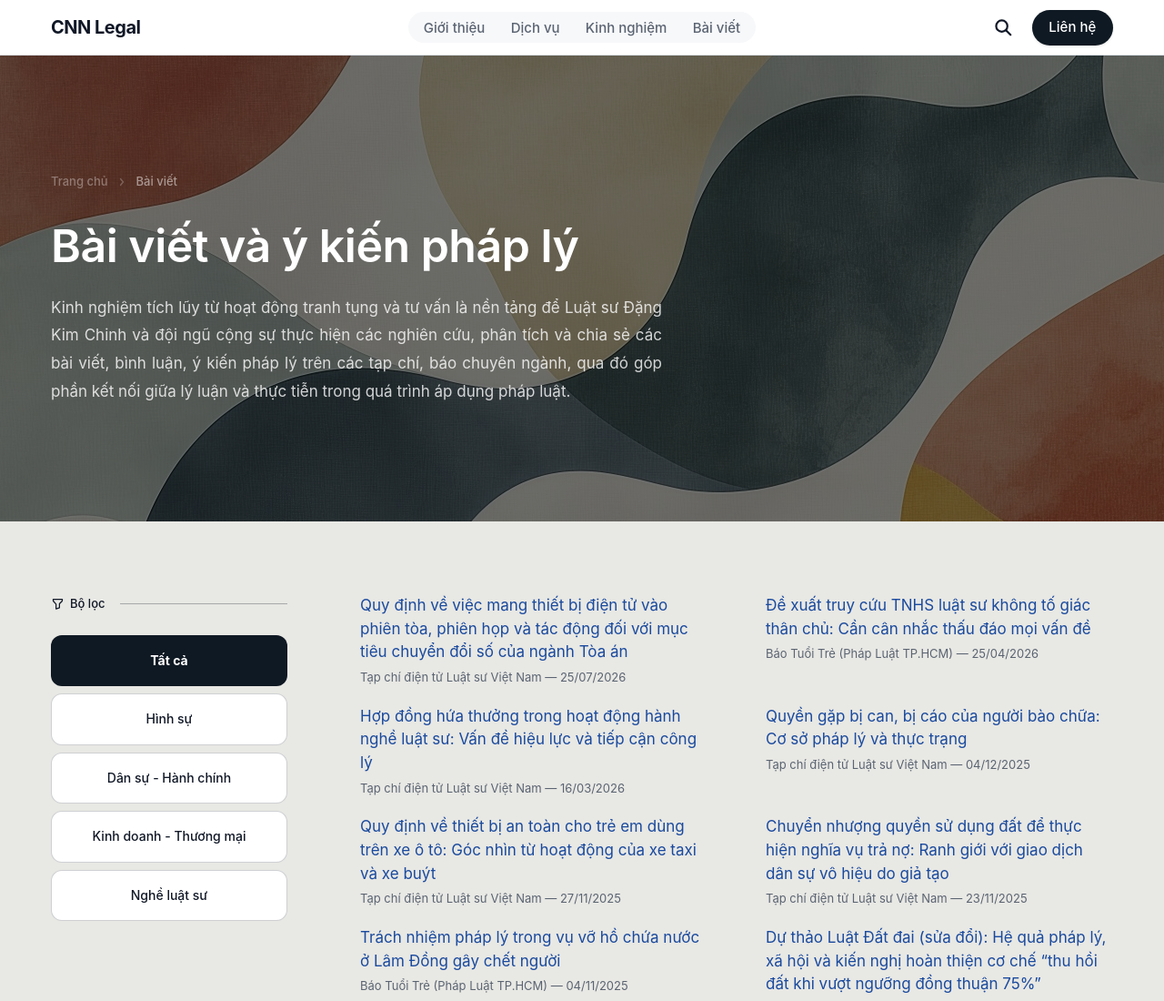
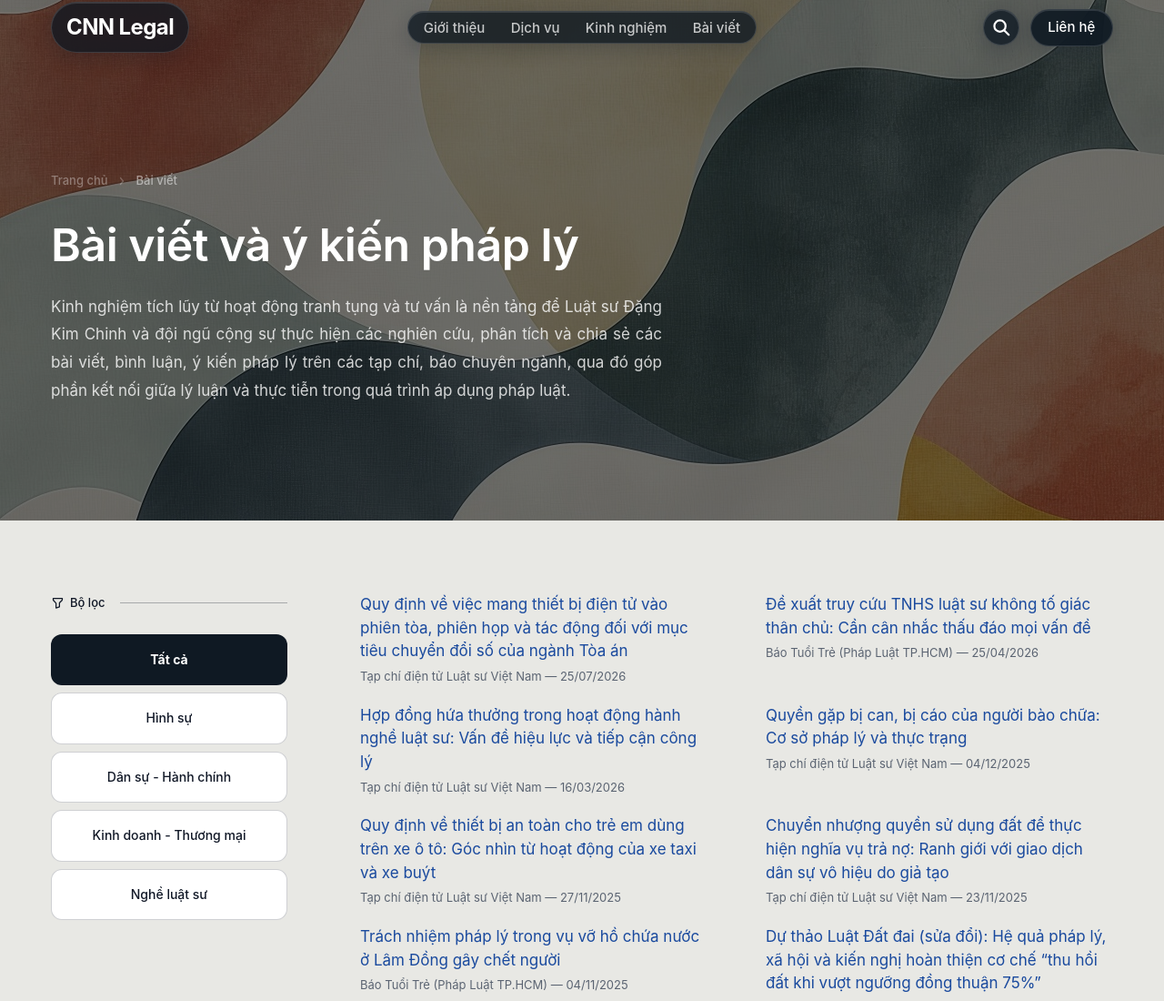
Before and after one commit to danggiaminh/Trang-Web-CNN-Legal, an Astro site: page /bai-viet in a window 1280 px wide. Shown: the top 1100 px of the page at 91% size. Built offline with nearby package versions, Linux system fonts and the light colour scheme; Astro itself is replaced by a stand-in of ours; a web font is replaced by a local one.

Commit message:
style(header): header nổi dạng kính, bỏ nền trắng, logo to hơn
Header không còn thanh nền trắng và đường viền dưới. Logo, khung nav, nút tìm
kiếm và nút Liên hệ giờ là bốn nút kính riêng biệt nổi trên nội dung: nền đen
mờ, backdrop-filter blur kèm saturate, viền trắng rất nhạt và đổ bóng để tách
khỏi hậu cảnh. Logo tăng từ 1.25rem lên 1.5rem.

Để nội dung chạy được ra sau header, header giữ sticky nhưng thêm margin-bottom
âm bằng đúng --nav-h nên không chiếm chỗ trong luồng. Hero trang chủ đổi từ
calc(100vh - --nav-h) sang h-dvh vì nay nó bắt đầu từ đỉnh khung nhìn. Bảy
trang còn lại được cộng --nav-h vào riêng padding-top, giữ nguyên padding-bottom,
nên nội dung nằm đúng vị trí cũ trong khi nền của khối trên cùng kéo lên sau
header.

Chọn kính nền đen thay vì trắng mờ vì không phải trang nào cũng có hero tối:
33 trang bài viết chi tiết, trang vụ án và 404 đều nền sáng. Nền đen mờ cho chữ
trắng đọc được trên cả hai loại nền nên không phải thêm prop cho BaseLayout hay
JS bắt scroll để đổi màu theo từng trang.

Độ đục ban đầu đặt 58% thì trên nền ivory sáng chỉ còn khoảng 4:1, dưới ngưỡng
WCAG AA, các mục nav chưa chọn ở white/70 còn tệ hơn. Đã nâng lên 78% (nút Liên
hệ 90% để vẫn là nút mạnh nhất) và mục chưa chọn lên white/75. Có nhánh
@supports đổ nền gần đặc cho trình duyệt không hỗ trợ backdrop-filter.

Đã đo bằng Lighthouse trên bản build: trang chủ 99/100/100/100, trang bài viết
nền sáng 97/100/100/100, audit color-contrast không còn lỗi nào ở cả hai. CLS 0,
TBT 0ms. Đã xem ở 1440 và 390px, astro check 0 lỗi.

```diff
--- a/src/components/Header.astro
+++ b/src/components/Header.astro
@@ -12,18 +12,22 @@ const isActive = (item: NavigationItem) =>
 ---
 
 <header
-  class="sticky top-0 z-50 border-b border-border-soft bg-surface-white"
+  class="sticky top-0 z-50 -mb-[var(--nav-h)]"
 >
-  <div class="section-shell grid h-[3.75rem] grid-cols-[1fr_auto_1fr] items-center gap-6">
+  <div class="section-shell grid h-[var(--nav-h)] grid-cols-[1fr_auto_1fr] items-center gap-6">
 
-    <a href="/" class="col-start-1 shrink-0 justify-self-start" aria-label="CNN Legal trang chủ">
-      <span class="font-sans text-[1.25rem] font-bold tracking-tight text-text-dark">
+    <a
+      href="/"
+      class="glass-pill col-start-1 shrink-0 justify-self-start px-4 py-2"
+      aria-label="CNN Legal trang chủ"
+    >
+      <span class="font-sans text-[1.5rem] font-bold tracking-tight text-white">
         CNN Legal
       </span>
     </a>
 
     <nav
-      class="col-start-2 hidden items-center gap-0.5 rounded-full bg-surface-subtle p-1 lg:flex"
+      class="glass-pill col-start-2 hidden items-center gap-0.5 p-1 lg:flex"
       aria-label="Điều hướng chính"
       data-primary-nav
     >
@@ -32,8 +36,8 @@ const isActive = (item: NavigationItem) =>
           class:list={[
             "rounded-full px-3.5 py-1.5 text-[0.9375rem] leading-none transition-all",
             isActive(item)
-              ? "bg-surface-white font-semibold text-deep-blue-navy shadow-sm"
-              : "font-medium text-text-muted hover:text-text-dark",
+              ? "bg-white/20 font-semibold text-white"
+              : "font-medium text-white/75 hover:bg-white/10 hover:text-white",
           ]}
           href={item.href}
           aria-current={isActive(item) ? "page" : undefined}
@@ -47,12 +51,12 @@ const isActive = (item: NavigationItem) =>
       <Search />
       <a
         href="/lien-he/"
-        class="hidden rounded-full bg-ink-black px-5 py-2 text-[0.9375rem] font-medium text-white shadow-sm transition-colors hover:bg-ink-hover active:scale-[0.97] lg:inline-flex"
+        class="glass-pill glass-pill-strong hidden px-5 py-2 text-[0.9375rem] font-medium text-white transition-all active:scale-[0.97] lg:inline-flex"
       >
         Liên hệ
       </a>
       <button
-        class="inline-flex h-9 w-9 items-center justify-center rounded text-text-dark hover:bg-surface-subtle lg:hidden"
+        class="glass-pill inline-flex h-9 w-9 items-center justify-center text-white lg:hidden"
         type="button"
         aria-controls="mobile-menu"
         aria-expanded="false"
@@ -157,7 +161,7 @@ const isActive = (item: NavigationItem) =>
     }
 
     header :global(a[aria-label="CNN Legal trang chủ"] span) {
-      font-size: 1.25em;
+      font-size: 1.5em;
     }
 
     header :global([data-primary-nav]) {
--- a/src/components/Hero.astro
+++ b/src/components/Hero.astro
@@ -6,7 +6,7 @@ import carousel1 from "../assets/images/carousel-1.jpg";
 import carousel3 from "../assets/images/carousel-3.jpg";
 ---
 
-<section class="relative h-[calc(100vh-var(--nav-h))] overflow-hidden">
+<section class="relative h-dvh overflow-hidden">
 
   <div class="grid h-full lg:grid-cols-[2fr_3fr]">
 
--- a/src/components/Search.astro
+++ b/src/components/Search.astro
@@ -3,7 +3,7 @@
 
 <button
   type="button"
-  class="inline-flex h-9 w-9 items-center justify-center rounded-xl text-text-dark transition-colors hover:bg-[#f1f3f5] focus-visible:outline-2 focus-visible:outline-offset-2 focus-visible:outline-text-dark lg:h-10 lg:w-10"
+  class="glass-pill inline-flex h-9 w-9 items-center justify-center text-white focus-visible:outline-2 focus-visible:outline-offset-2 focus-visible:outline-white lg:h-10 lg:w-10"
   aria-label="Tìm kiếm nội dung"
   title="Tìm kiếm nội dung (Ctrl + K)"
   data-search-open
--- a/src/pages/bai-viet/[slug].astro
+++ b/src/pages/bai-viet/[slug].astro
@@ -72,7 +72,7 @@ const structuredData = [
   <article class="bg-warm-ivory">
 
     <div class="border-b border-border-soft bg-surface-white">
-      <div class="section-shell py-10 md:py-12">
+      <div class="section-shell pb-10 pt-[calc(2.5rem+var(--nav-h))] md:pb-12 md:pt-[calc(3rem+var(--nav-h))]">
         <div class="inline-flex items-center gap-2">
           <span class="text-[0.75rem] font-semibold text-text-dark">
             {article.category}
--- a/src/pages/bai-viet/index.astro
+++ b/src/pages/bai-viet/index.astro
@@ -66,7 +66,7 @@ const structuredData = [
 ---
 
 <BaseLayout title={title} description={description} canonicalPath={canonicalPath} structuredData={structuredData}>
-  <section class="relative overflow-hidden py-20 md:py-28 lg:py-32">
+  <section class="relative overflow-hidden pb-20 pt-[calc(5rem+var(--nav-h))] md:pb-28 md:pt-[calc(7rem+var(--nav-h))] lg:pb-32 lg:pt-[calc(8rem+var(--nav-h))]">
     <div class="absolute inset-0 z-0 bg-ink-black">
       <Image
         class="h-full w-full object-cover object-center"
--- a/src/pages/dich-vu/index.astro
+++ b/src/pages/dich-vu/index.astro
@@ -40,7 +40,7 @@ const structuredData = [
 ---
 
 <BaseLayout title={title} description={description} canonicalPath="/dich-vu/" structuredData={structuredData}>
-  <section class="relative overflow-hidden py-20 md:py-28 lg:py-32">
+  <section class="relative overflow-hidden pb-20 pt-[calc(5rem+var(--nav-h))] md:pb-28 md:pt-[calc(7rem+var(--nav-h))] lg:pb-32 lg:pt-[calc(8rem+var(--nav-h))]">
 
     <div class="absolute inset-0 z-0 bg-ink-black">
       <Image
--- a/src/pages/kinh-nghiem/index.astro
+++ b/src/pages/kinh-nghiem/index.astro
@@ -32,7 +32,7 @@ const structuredData = [
 ---
 
 <BaseLayout title={title} description={description} canonicalPath={canonicalPath} structuredData={structuredData}>
-  <section class="relative overflow-hidden py-20 md:py-28 lg:py-32">
+  <section class="relative overflow-hidden pb-20 pt-[calc(5rem+var(--nav-h))] md:pb-28 md:pt-[calc(7rem+var(--nav-h))] lg:pb-32 lg:pt-[calc(8rem+var(--nav-h))]">
     <div class="absolute inset-0 z-0 bg-ink-black">
       <Image
         class="h-full w-full object-cover object-center"
--- a/src/pages/lien-he.astro
+++ b/src/pages/lien-he.astro
@@ -62,7 +62,7 @@ const structuredData = [
 
 <BaseLayout title={title} description={description} canonicalPath={pagePath} structuredData={structuredData}>
 
-  <section class="relative overflow-hidden py-24 md:py-32 lg:py-40">
+  <section class="relative overflow-hidden pb-24 pt-[calc(6rem+var(--nav-h))] md:pb-32 md:pt-[calc(8rem+var(--nav-h))] lg:pb-40 lg:pt-[calc(10rem+var(--nav-h))]">
     <div class="absolute inset-0 z-0 bg-ink-black">
       <Image
         src={lienHeHero}
--- a/src/pages/tong-quan/index.astro
+++ b/src/pages/tong-quan/index.astro
@@ -32,7 +32,7 @@ const structuredData = [
 
 <BaseLayout title={title} description={description} canonicalPath={canonicalPath} structuredData={structuredData}>
 
-  <section class="relative overflow-hidden py-24 md:py-32 lg:py-40">
+  <section class="relative overflow-hidden pb-24 pt-[calc(6rem+var(--nav-h))] md:pb-32 md:pt-[calc(8rem+var(--nav-h))] lg:pb-40 lg:pt-[calc(10rem+var(--nav-h))]">
 
     <div class="absolute inset-0 z-0 bg-ink-black">
       <Image
--- a/src/pages/vu-an-tieu-bieu/[slug].astro
+++ b/src/pages/vu-an-tieu-bieu/[slug].astro
@@ -44,7 +44,7 @@ const structuredData = [
 <BaseLayout title={title} description={caseItem.summary} canonicalPath={canonicalPath} structuredData={structuredData}>
 
   <div class="bg-surface-white">
-    <div class="section-shell py-12 md:py-16">
+    <div class="section-shell pb-12 pt-[calc(3rem+var(--nav-h))] md:pb-16 md:pt-[calc(4rem+var(--nav-h))]">
       <div class="mx-auto max-w-3xl">
 
 
--- a/src/styles/global.css
+++ b/src/styles/global.css
@@ -104,6 +104,43 @@
     width: min(100% - 2rem, 73rem);
   }
 
+  /* Nút kính nổi trên header trong suốt. Nền đen mờ nên chữ trắng đọc được
+     trên cả hero tối lẫn nền ivory sáng của trang bài viết. */
+  .glass-pill {
+    border-radius: 9999px;
+    border: 1px solid rgb(255 255 255 / 0.14);
+    background: color-mix(in srgb, var(--color-ink-black) 78%, transparent);
+    backdrop-filter: blur(16px) saturate(160%);
+    -webkit-backdrop-filter: blur(16px) saturate(160%);
+    box-shadow:
+      inset 0 1px 0 rgb(255 255 255 / 0.12),
+      0 6px 20px rgb(15 25 35 / 0.22);
+    transition:
+      background-color 150ms ease,
+      border-color 150ms ease;
+  }
+
+  .glass-pill-strong {
+    background: color-mix(in srgb, var(--color-ink-black) 90%, transparent);
+  }
+
+  a.glass-pill:hover,
+  button.glass-pill:hover {
+    border-color: rgb(255 255 255 / 0.24);
+    background: color-mix(in srgb, var(--color-ink-black) 88%, transparent);
+  }
+
+  a.glass-pill-strong:hover {
+    background: var(--color-ink-hover);
+  }
+
+  /* Trình duyệt không hỗ trợ backdrop-filter thì đổ nền đặc để giữ tương phản. */
+  @supports not ((backdrop-filter: blur(1px)) or (-webkit-backdrop-filter: blur(1px))) {
+    .glass-pill {
+      background: color-mix(in srgb, var(--color-ink-black) 92%, transparent);
+    }
+  }
+
   .secondary-button {
     display: inline-flex;
     align-items: center;
```
